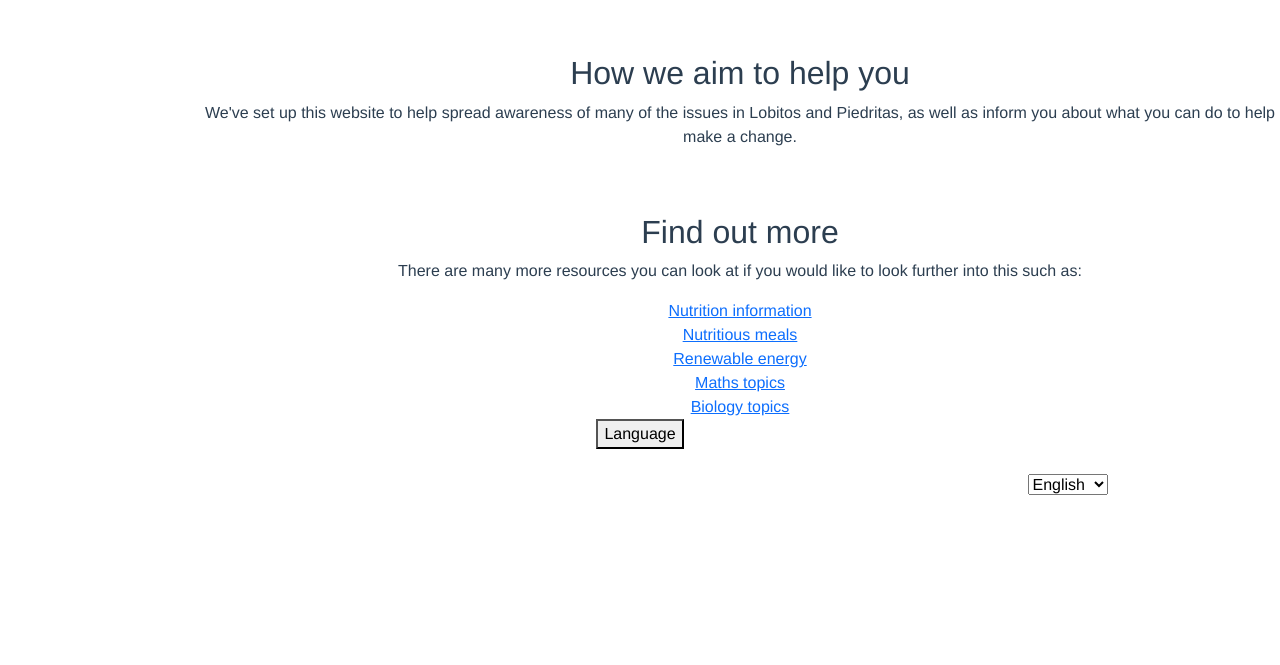
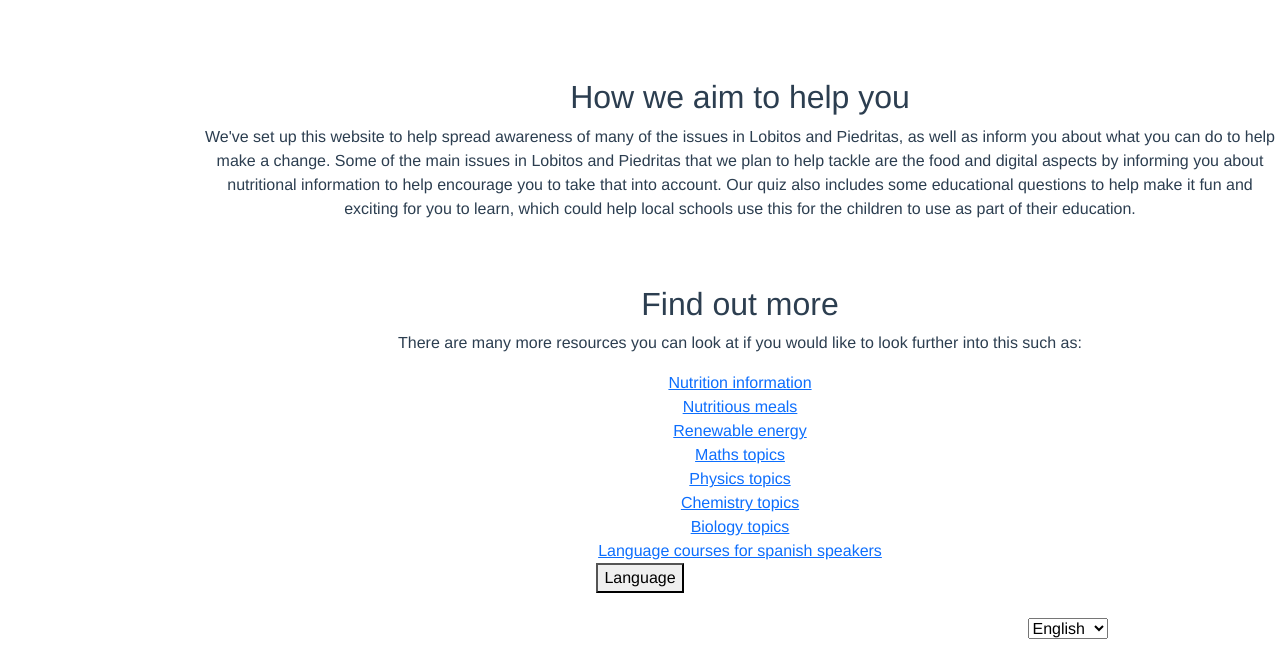
Before and after one commit to jappleyard28/PeruvianGame, a Vue app in the folder peruvian-game-vue/: page /aboutus in a window 1280 px wide. Shown: the part 662-1327 px from the top of the page. Before the commit the page ends 1183 px from the top, so only its background shows below. Built offline with nearby package versions, Linux system fonts and the light colour scheme.

Commit message:
updated the about us and contact us pages

```diff
--- a/peruvian-game-vue/src/pages/AboutUs.vue
+++ b/peruvian-game-vue/src/pages/AboutUs.vue
@@ -7,39 +7,58 @@
       <div class="column">
         <img src="../assets/jack.jpg" alt="Jack" style="width:100%" @click="showInfo('jack')">
         <b>Jack Appleyard</b>
-        <p id="jack" style="visibility: hidden">Hi, I'm jack and I made thte language switcher and side navigation bar components, as well as making the 'About Us' and 'Contact Us' pages.</p>
+        <p class="people" id="jack" style="visibility: hidden">
+          Hi, I'm jack and I made thte language switcher and side navigation bar components, as well as making the 'About Us' and 'Contact Us' pages.
+        </p>
       </div>
       <div class="column">
         <img src="../assets/usama.jpg" alt="Usama" style="width:100%" @click="showInfo('usama')">
         <b>Usama Imtiaz</b>
-        <p id="usama" style="visibility: hidden">Hi, my name is Usama! I was responsible for some of the front end development including the quiz page, many of the nutritional questions and also the empathy maps in the design stage.</p>
+        <p class="people" id="usama" style="visibility: hidden">
+          Hi, my name is Usama! I was responsible for some of the front end development including the quiz page, many of the nutritional questions and also the empathy maps in the design stage.
+        </p>
       </div>
       <div class="column">
         <img src="../assets/yan.jpg" alt="Yan" style="width:100%" @click="showInfo('yan')">
         <b>Yan Pfister</b>
-        <p id="yan" style="visibility: hidden">Hi, I'm Yan and I was reposnible mainly for the lo-fi designs during the intial stages of our project, working on the leaderboard page and helping with the research element that specialised in the nutrition side of things in Lobitos and Piedritas.</p>
+        <p class="people" id="yan" style="visibility: hidden">
+          Hi, I'm Yan and I was reposnible mainly for the lo-fi designs during the intial stages of our project, working on the leaderboard page and helping with the research element that specialised in the nutrition side of things in Lobitos and Piedritas.
+        </p>
       </div>
       <div class="column">
         <img src="../assets/tiger.jpg" alt="Kathapet" style="width:100%" @click="showInfo('kathapet')">
         <b>Kathapet Nawongs</b>
-        <p id="kathapet" style="visibility: hidden">Hi, I'm Kathapet</p>
+        <p class="people" id="kathapet" style="visibility: hidden">
+          Hi, I'm Kathapet
+        </p>
       </div>
       <div class="column">
         <img src="../assets/nathan.jpg" alt="Nathan" style="width:100%" @click="showInfo('nathan')">
         <b>Nathan Davis</b>
-        <p id ="nathan" style="visibility: hidden">Hi, I'm Nathan</p>
+        <p class="people" id ="nathan" style="visibility: hidden">
+          Hi, I'm Nathan
+        </p>
       </div>
     </div><br><br>
 
     <h2>How we aim to help you</h2>
-    <p>We've set up this website to help spread awareness of many of the issues in Lobitos and Piedritas, as well as inform you about what you can do to help make a change.</p><br><br>
+    <p>
+      We've set up this website to help spread awareness of many of the issues in Lobitos and Piedritas, as well as inform you about what you can do to help make a change.
+      Some of the main issues in Lobitos and Piedritas that we plan to help tackle are the food and digital aspects by informing you about nutritional information to help encourage you to take that into account.
+      Our quiz also includes some educational questions to help make it fun and exciting for you to learn, which could help local schools use this for the children to use as part of their education.
+    </p>
+
+    <br><br>
     <h2>Find out more</h2>
     <p>There are many more resources you can look at if you would like to look further into this such as:</p>
     <a href="https://nutritionfacts.org/">Nutrition information</a><br>
     <a href="https://www.bbcgoodfood.com/recipes/collection/quick-and-healthy-recipes">Nutritious meals</a><br>
     <a href="https://www.nrdc.org/stories/renewable-energy-clean-facts">Renewable energy</a><br>
     <a href="https://www.bbc.co.uk/bitesize/examspecs/z9p3mnb">Maths topics</a><br>
+    <a href="https://www.bbc.co.uk/bitesize/subjects/zpm6fg8">Physics topics</a><br>
+    <a href="https://www.bbc.co.uk/bitesize/subjects/zs6hvcw">Chemistry topics</a><br>
     <a href="https://www.bbc.co.uk/bitesize/examspecs/zpgcbk7">Biology topics</a><br>
+    <a href="https://www.duolingo.com/courses/es">Language courses for spanish speakers</a><br>
   </div>
 </template>
 
@@ -105,4 +124,8 @@ export default {
     flex: 15%;
     padding: 5px;
   }
+
+  .people {
+    padding-left: 5%;
+  }
 </style>
--- a/peruvian-game-vue/src/pages/ContactUs.vue
+++ b/peruvian-game-vue/src/pages/ContactUs.vue
@@ -20,6 +20,7 @@
           <label for="message" class="userInfo">Message:</label>
           <textarea rows="5" cols="40" id="message" class="textBox"></textarea>
         </fieldset>
+        <input type="submit" value="Submit">
       </form>
     </div>
     <h2></h2>
```
